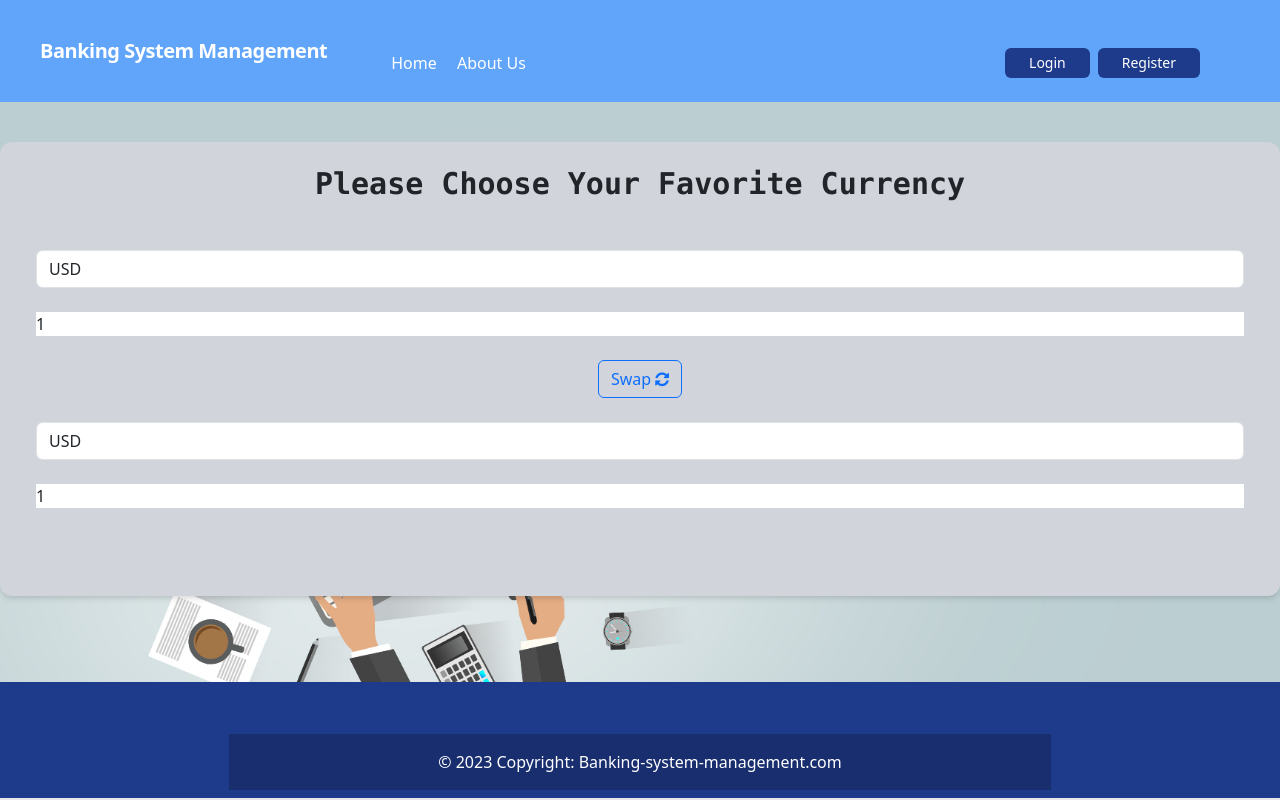
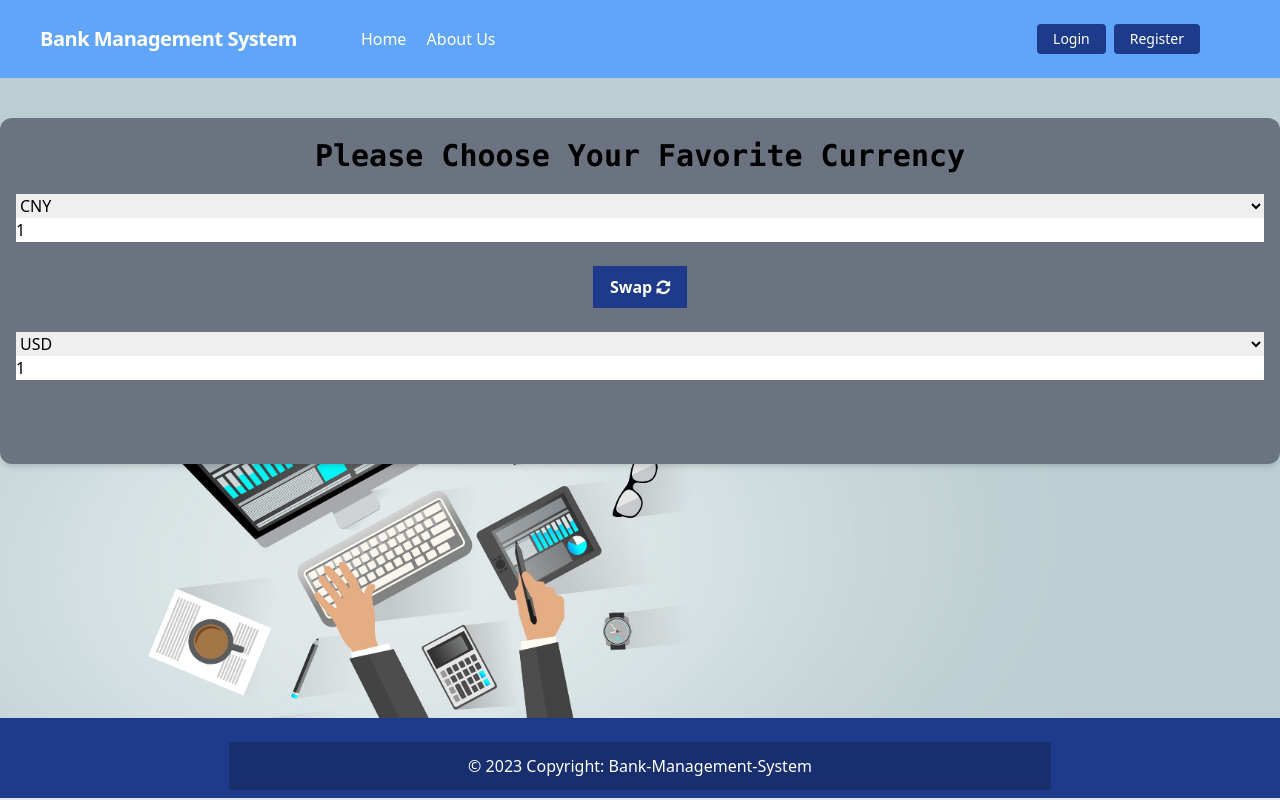
Before and after one commit to huzaifamerhj/banking_system, a Django app: page /exchange/exchange in a window 1280 px wide. Run offline with Django 3.2, Linux system fonts and the light colour scheme; parts of the project's set-up code (start-up, migrations or seed data) failed here and were passed over; some libraries are stand-ins or nearby versions.

Commit message:
Sakina please upload it

```diff
--- a/accounts/views.py
+++ b/accounts/views.py
@@ -122,9 +122,14 @@
                 receiver.account_balance += amount
                 receiver.save()
 
+                messages.success(request,
+                 f'Successfully Transfered {"{:,.2f}".format(float(amount))}$ from your account'
+        )
                 return HttpResponseRedirect(reverse_lazy('send'))
     else:
         form = forms.TransactionForm()
+
+
 
     return render(request, "accounts/transfer.html", {'form': form})
 
--- a/templates/accounts/send.html
+++ b/templates/accounts/send.html
@@ -3,7 +3,7 @@
 <div class="my-10 py-3 px-4 bg-gray-500 rounded-xl shadow-md">
     <h1 class="font-mono font-bold text-3xl text-center pb-5 pt-2">Transfer Page</h1>
 
-<h1>You succssfully Added</H1>
+
 
     <table class="table-auto mx-auto w-full mt-8 border-collapse">
         <thead class="bg-gray-800 text-white">
--- a/templates/accounts/user_login.html
+++ b/templates/accounts/user_login.html
@@ -1,4 +1,4 @@
-{% extends 'core/base.html' %} {% load static %} {% block head_title %}Banking System{% endblock %} {% block content %} {% if form.non_field_errors %} {% for error in form.non_field_errors %}
+{% extends 'core/base.html' %} {% load static %} {% block head_title %}Login to System {% endblock %} {% block content %} {% if form.non_field_errors %} {% for error in form.non_field_errors %}
 <div class="bg-red-100 border border-red-400 text-red-700 px-4 py-3 rounded relative mt-2" role="alert">
     <p class="font-bold">Error!</p>
     <p class="block sm:inline">{{ error }}</p>
--- a/templates/accounts/user_registration.html
+++ b/templates/accounts/user_registration.html
@@ -1,4 +1,4 @@
-{% extends 'core/base.html' %} {% load static %} {% block head_title %}Banking System{% endblock %} {% block content %} {% if registration_form.non_field_errors %} {% for error in registration_form.non_field_errors %}
+{% extends 'core/base.html' %} {% load static %} {% block head_title %}Registration Process{% endblock %} {% block content %} {% if registration_form.non_field_errors %} {% for error in registration_form.non_field_errors %}
 <div class="bg-red-100 border border-red-400 text-red-700 px-4 py-3 rounded relative mt-2" role="alert">
     <p class="font-bold">Error!</p>
     <p class="block sm:inline">{{ error }}</p>
--- a/templates/core/base.html
+++ b/templates/core/base.html
@@ -7,14 +7,14 @@
     <meta charset="UTF-8" />
     <meta name="viewport" content="width=device-width, initial-scale=1.0" />
 
-    <link rel="stylesheet" href="{% static 'css/bootstrap.css' %}" />
+
     <link rel="stylesheet" href="https://stackpath.bootstrapcdn.com/font-awesome/4.7.0/css/font-awesome.min.css">
     <meta charset="utf-8" />
     <meta name="viewport" content="width=device-width, initial-scale=1, shrink-to-fit=no" />
     <meta name="description" content="Dummy Banking System" />
     <meta name="author" content="Maksudul Haque" />
     <title>
-            {% block head_title %}Banking System Management{% endblock %}
+            {% block head_title %}Bank Management System{% endblock %}
         </title>
         <link href="https://unpkg.com/tailwindcss@^1.0/dist/tailwind.min.css" rel="stylesheet">
 
--- a/templates/core/footer.html
+++ b/templates/core/footer.html
@@ -4,7 +4,7 @@
             <div class="sm:w-2/3 text-center py-0 pb-2">
                 <div class="text-center p-3" style="background-color: rgba(0, 0, 0, 0.2);">
                     © 2023 Copyright:
-                    <a class="text-white" href="#">Banking-system-management.com</a>
+                    <a class="text-white" href="#">Bank-Management-System</a>
                   </div>
             </div>
         </div>
--- a/templates/core/index.html
+++ b/templates/core/index.html
@@ -1,4 +1,4 @@
-{% extends 'core/base.html' %} {% load static %} {% block head_title %}Banking System{% endblock %} {% block content %}
+{% extends 'core/base.html' %} {% load static %} {% block head_title %}Bank Management System{% endblock %} {% block content %}
 <div class="container mx-auto flex flex-col md:flex-row items-center my-12 md:my-24">
 
     <div class="w-full lg:w-1/2 lg:py-6 text-center">
--- a/templates/core/navbar.html
+++ b/templates/core/navbar.html
@@ -1,6 +1,6 @@
 <nav class="flex items-center justify-between flex-wrap bg-blue-400 p-6 px-10">
     <div class="flex items-center flex-shrink-0 text-white mr-6">
-        <span class="font-semibold text-xl tracking-tight text-white">Banking System Management</span>
+        <span class="font-semibold text-xl tracking-tight text-white">Bank Management System</span>
     </div>
     <div class="block lg:hidden">
         <button class="flex items-center px-3 py-2 border rounded text-white border-white-400 hover:text-white hover:border-white">
--- a/templates/exchange/exchange.html
+++ b/templates/exchange/exchange.html
@@ -1,8 +1,9 @@
-{% extends 'core/base.html' %} {% load static %} {% block head_title %}Banking System{% endblock %} {% block content %}
+{% extends 'core/base.html' %} {% load static %} {% block head_title %}Exchange Process{% endblock %} {% block content %}
 
+<link rel="stylesheet" href="{% static 'css/styles.css' %}" />
 <link rel="stylesheet" href="https://stackpath.bootstrapcdn.com/font-awesome/4.7.0/css/font-awesome.min.css">
-<div class="my-10 py-3 px-4 bg-gray-300 rounded-xl shadow-md">
-  <h1 class="font-mono font-bold text-3xl text-center pb-5 pt-2">Please Choose Your Favorite Currency</h1>
+<div class="my-10 py-3 px-4 bg-gray-500 rounded-xl shadow-md">
+  <h1 class="font-mono font-bold text-3xl text-center pb-5 pt-2" style="color:black">Please Choose Your Favorite Currency</h1>
   <div class="container">
     <div class="page-header" id="banner">
       <div class="row">
@@ -17,7 +18,7 @@
 
   <div class="container">
     <div class="currency">
-       <select class="form-control" id="currency-one">
+       <select class="form-control" id="currency-one" style="width:100%">
         <option value="AED">AED</option>
         <option value="ARS">ARS</option>
         <option value="AUD">AUD</option>
@@ -27,7 +28,7 @@
         <option value="CAD">CAD</option>
         <option value="CHF">CHF</option>
         <option value="CLP">CLP</option>
-        <option value="CNY">CNY</option>
+        <option value="CNY"selected >CNY</option>
         <option value="COP">COP</option>
         <option value="CZK">CZK</option>
         <option value="DKK">DKK</option>
@@ -66,7 +67,7 @@
         <option value="TRY">TRY</option>
         <option value="TWD">TWD</option>
         <option value="UAH">UAH</option>
-        <option value="USD" selected>USD</option>
+        <option value="USD">USD</option>
         <option value="UYU">UYU</option>
         <option value="VND">VND</option>
         <option value="ZAR">ZAR</option>
@@ -76,15 +77,17 @@
     </div>
 </div>
 <br>
-  <div class="swap-btn">
-    <button type="button" id="swap" class="btn btn-outline-primary mx-auto d-block" >Swap <i class="fa fa-refresh" aria-hidden="true"></i></button>
+  <div class="swap-btn" class="flex w-full justify-center"><center>
+    <button type="button" id="swap" class="bg-blue-900 text-white hover:text-blue-900 hover:bg-white border border-blue-900 font-bold px-4 py-2" >Swap <i class="fa fa-refresh" aria-hidden="true"></i></button>
+  </center>
   </div>
+
   <!-- Dynamic rate inserted in DOM based on exchange rate fetched from API -->
   <div class="rate" id="rate"></div>
     <br>
     <div class="container">
       <div class="currency">
-         <select class="form-control" id="currency-two">
+         <select class="form-control" id="currency-two" style="width:100%">
           <option value="AED">AED</option>
           <option value="ARS">ARS</option>
           <option value="AUD">AUD</option>
```
Also changed, not shown: accounts/models.py (+2 -6 lines), templates/accounts/messages.html (added, +11 -0 lines), templates/accounts/transfer.html (+10 -6 lines), templates/core/about_us.html (+4 -4 lines), accounts/migrations/0005_remove_account_account_type.py (added), db.sqlite3.
